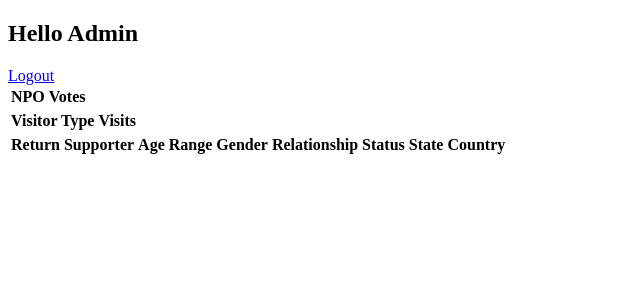
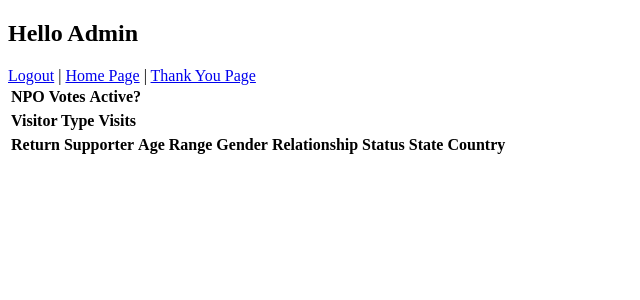
Before and after one commit to blainemercado/RaiseAttention, a Django app: template apps/adminDashboard/templates/adminDashboard/admin.html in a window 1280 px wide. Shown: the top 300 px of the page, without its empty margins (0-640 px from the left). Run offline with Django 3.2, Linux system fonts and the light colour scheme; the template is opened without the code that fills it, so the values that code supplies are empty; parts of the project's set-up code (start-up, migrations or seed data) failed here and were passed over.

Commit message:
added active switch for npo and quick links on admin page, also changed npo list for month

```diff
--- a/apps/adminDashboard/templates/adminDashboard/admin.html
+++ b/apps/adminDashboard/templates/adminDashboard/admin.html
@@ -8,19 +8,23 @@
 </head>
 <body>
 	<h2>Hello Admin</h2>
-	<a href="/adminDashboard/logout">Logout</a>
+	<a href="/adminDashboard/logout">Logout</a> |
+	<a href="/">Home Page</a> |
+	<a href="/thankyou/thankyou">Thank You Page</a>
 <!-- Table for NPOs and their vote count -->
 	<table>
 		<thead>
 			<tr>
 				<th>NPO</th>
 				<th>Votes</th>
+				<th>Active?</th>
 			</tr>
 		</thead>
 		{% for npo in npos %}
 		<tr>
 			<td>{{npo.name}}</td>
 			<td>{{npo.votes}}</td>
+			<td>{{npo.active}} - <a href="/adminDashboard/npo/switchActive/{{npo.id}}">Switch</a></td>
 		</tr>
 		{% endfor %}
 	</table>
--- a/apps/adminDashboard/urls.py
+++ b/apps/adminDashboard/urls.py
@@ -5,5 +5,6 @@ urlpatterns = [
 	url(r'^admin$', views.admin, name = 'admin'),
 	url(r'^login$', views.login, name = 'adminLogin'),
 	url(r'^logout$', views.logout, name = 'adminLogout'),
-	url(r'^adminDash$', views.adminDash, name = 'adminDash')
+	url(r'^adminDash$', views.adminDash, name = 'adminDash'),
+	url(r'^npo/switchActive/(?P<id>\d+)$', views.switchActive, name = 'adminSwitchActive')
 ]
--- a/apps/adminDashboard/views.py
+++ b/apps/adminDashboard/views.py
@@ -38,3 +38,7 @@ def adminDash(request):
 			"visitors": visitorsArray
 		}
 		return render(request, 'adminDashboard/admin.html', context)
+
+def switchActive(request, id):
+	Npo.npoManager.active(id)
+	return redirect('/adminDashboard/adminDash')
--- a/apps/home/models.py
+++ b/apps/home/models.py
@@ -19,6 +19,14 @@ class NpoManager(models.Manager):
 	def voteCount(self):
 		npoArray = Npo.objects.all()
 		return npoArray
+	def active(self, id):
+		npoObject = Npo.objects.get(id=id)
+		if npoObject.active:
+			npoObject.active = False
+		else:
+			npoObject.active = True
+		npoObject.save()
+		return True
 
 class VisitorsManager(models.Manager):
 	def addTotalVisitors(self, name):
@@ -38,6 +46,7 @@ class VisitorsManager(models.Manager):
 class Npo(models.Model):
 	name = models.CharField(max_length=300)
 	votes = models.PositiveIntegerField()
+	active = models.BooleanField(default=True)
 	created_at = models.DateTimeField(auto_now_add=True)
 	updated_at = models.DateTimeField(auto_now=True)
 	npoManager = NpoManager()
--- a/apps/thankyou/templates/thankyou/thankyou.html
+++ b/apps/thankyou/templates/thankyou/thankyou.html
@@ -22,7 +22,9 @@
 				<div id="graph">
 					<h2><span>Votes so far...</span></h2>
 					{% for npo in npos %}
+						{% if npo.active == True %}
 						<label>{{ npo.name }}</label><div class="bar" id="{{ npo.votes }}"></div>
+						{% endif %}
 					{% endfor %}
 				</div>
 			</div>
```
Also changed, not shown: apps/home/templates/home/index.html (+14 -14 lines), apps/home/migrations/0004_npo_active.py (added), apps/thankyou/views.py (line endings or trailing spaces), 2 other files.
